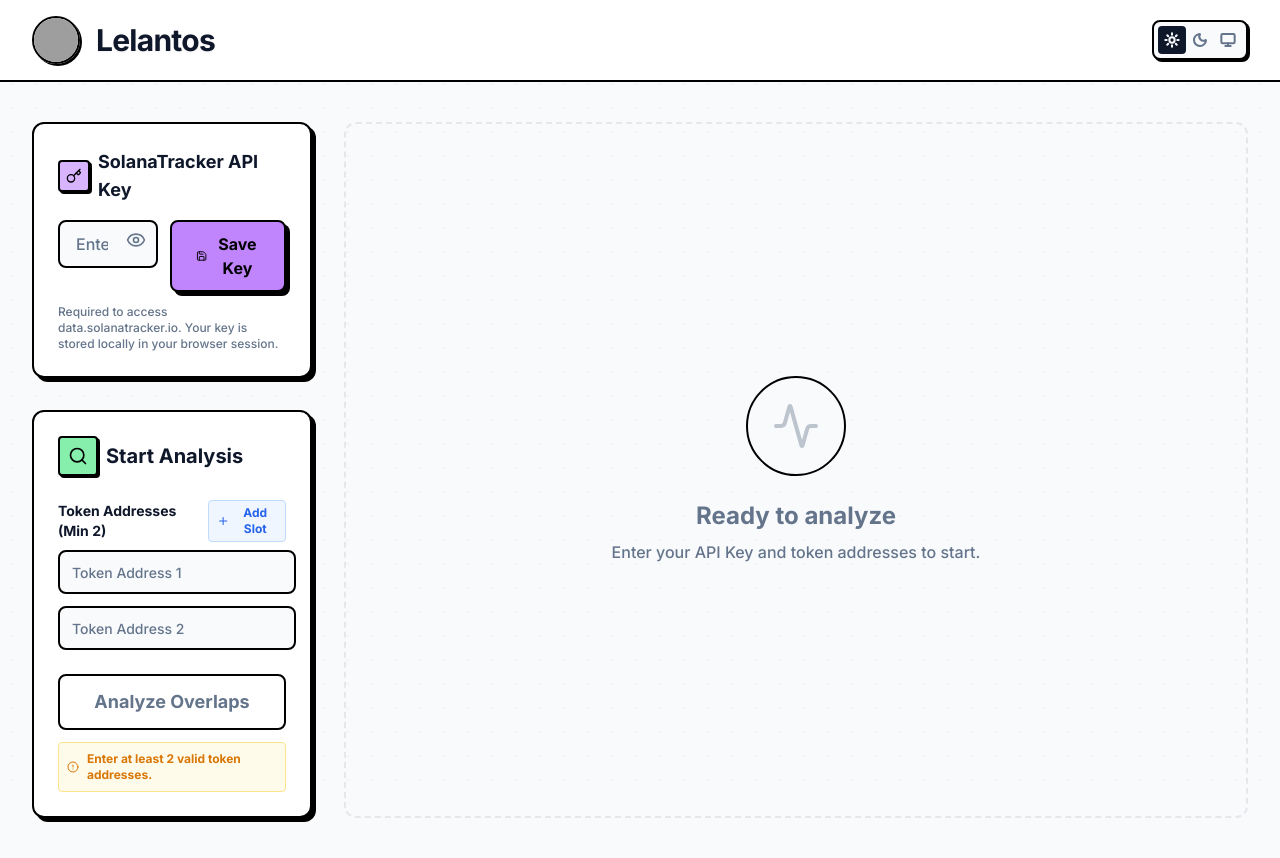
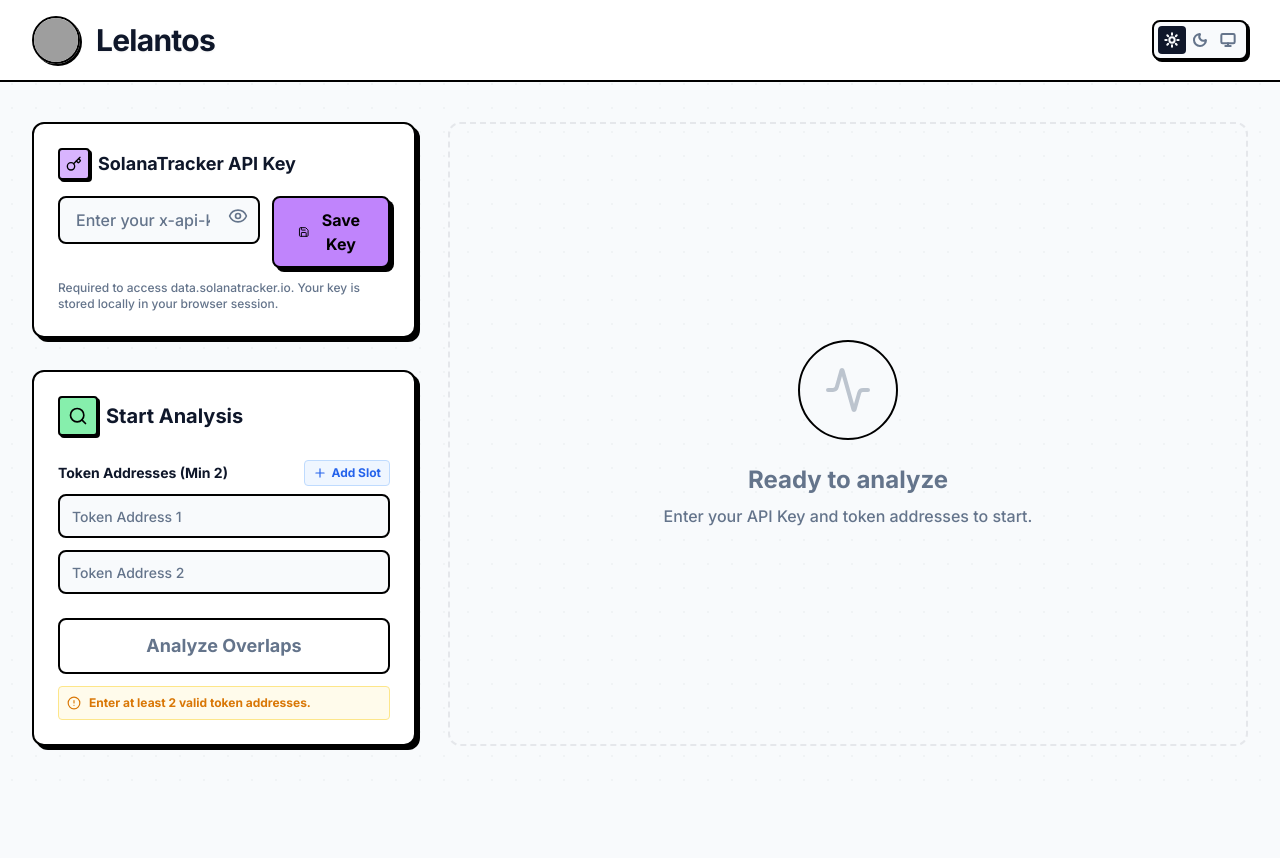
Before and after one commit to heil-kaizen/lelantos, a React (Vite) app: page / in a window 1280 px wide. After the commit the page ends 800 px from the top, so only its background shows below. Built offline with nearby package versions, Linux system fonts and the light colour scheme; grey boxes are pictures that could not be loaded.

Commit message:
Refactor layout classes based on app status

```diff
--- a/App.tsx
+++ b/App.tsx
@@ -108,13 +108,13 @@
         <div className="grid grid-cols-1 lg:grid-cols-12 gap-8">
 
           {/* Left Sidebar: Controls */}
-          <div className="lg:col-span-3 space-y-8">
+          <div className={`${status === AppStatus.COMPLETED ? 'lg:col-span-3' : 'lg:col-span-4'} space-y-8 transition-all duration-300`}>
             <ApiKeyInput apiKey={apiKey} setApiKey={setApiKey} />
             <AnalysisForm status={status} onAnalyze={handleAnalyze} />
           </div>
 
           {/* Right Content: Results */}
-          <div className="lg:col-span-9">
+          <div className={`${status === AppStatus.COMPLETED ? 'lg:col-span-9' : 'lg:col-span-8'} transition-all duration-300`}>
             {status === AppStatus.IDLE && (
                <div className="h-full flex flex-col items-center justify-center text-skin-muted py-20 border-2 border-dashed border-skin-muted/30 rounded-xl bg-skin-card/50">
                   <div className="bg-skin-base p-6 rounded-full border-2 border-skin-border mb-6">
```
